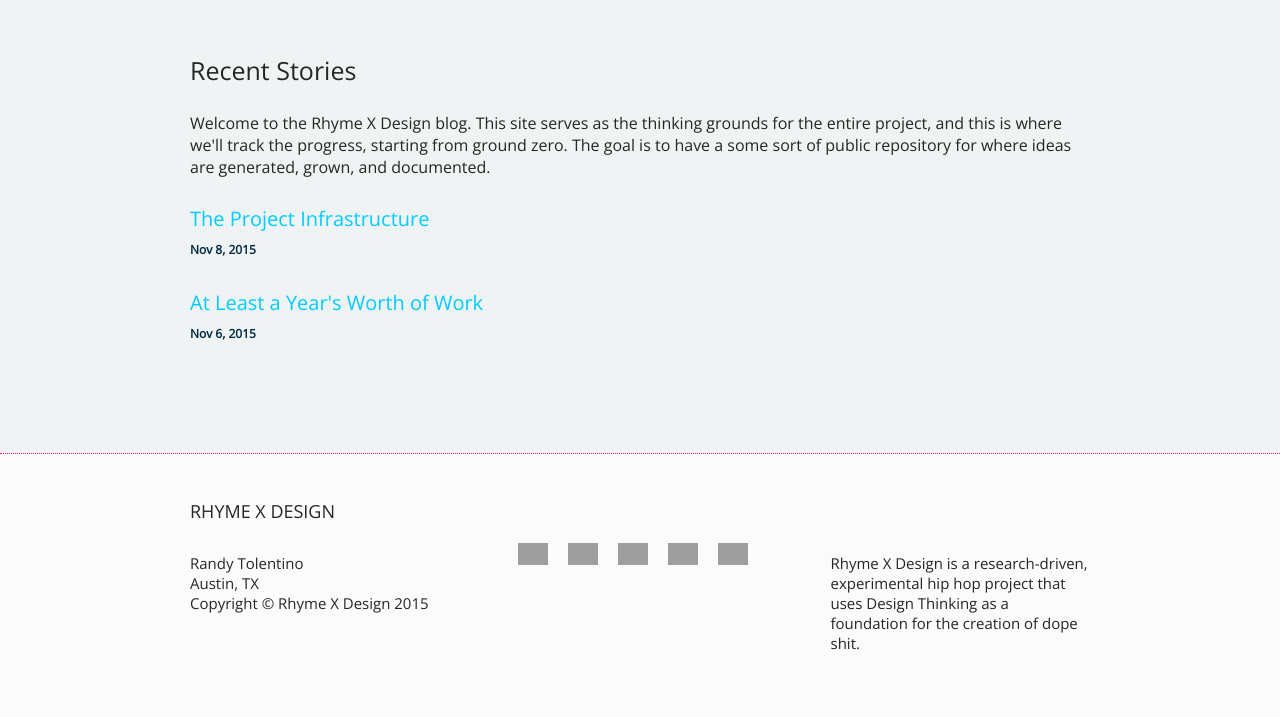
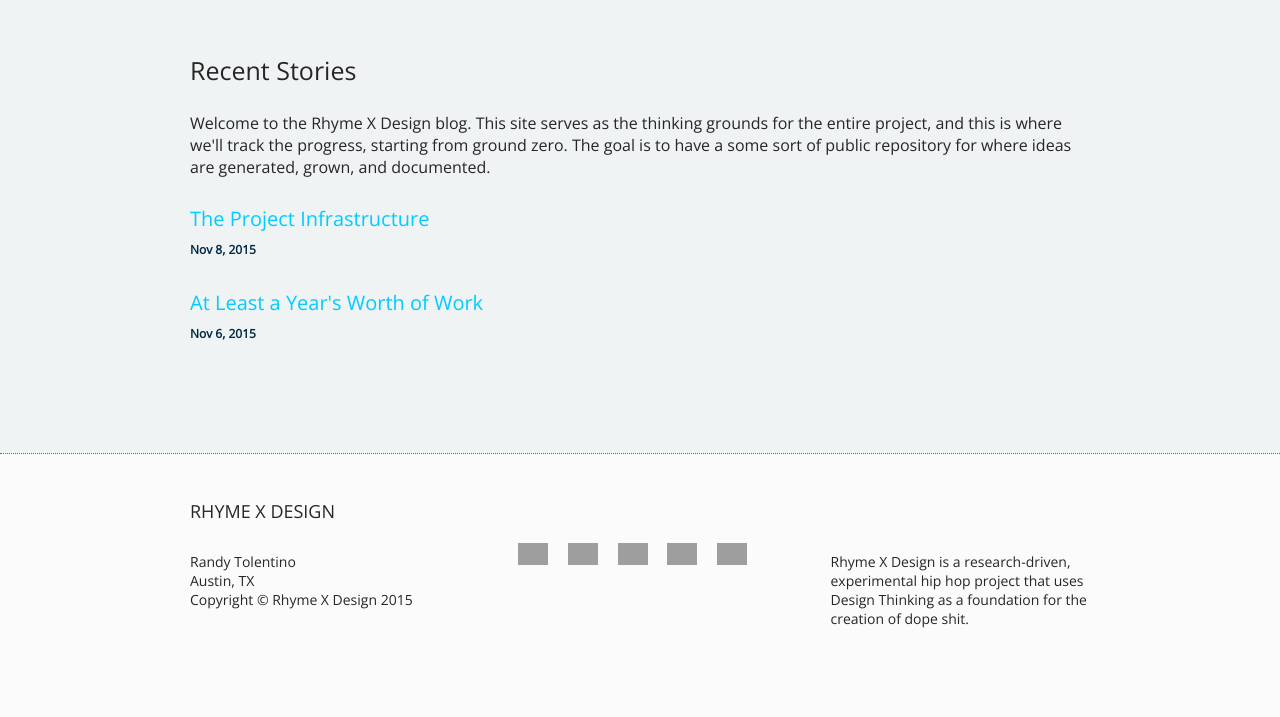
Before and after one commit to designrhyming/designrhyming, a Jekyll site: the page built from index.html, in a window 1280 px wide. Shown: the part 991-1708 px from the top of the page. Built offline with Jekyll 4.4.1, drawn with Linux system fonts in a browser that asks for light colours; after the commit the page ends 1682 px from its top, so only the background shows below that; grey boxes are pictures that could not be loaded.

Commit message:
footer shit

```diff
--- a/_sass/_layout.scss
+++ b/_sass/_layout.scss
@@ -173,6 +173,7 @@
     margin-left: 0;
     color: $black;
     padding-left: 0;
+    font-size: 14px;
 }
 
 .social-media-list {
@@ -203,11 +204,13 @@
 }
 
 .footer-col-1, .footer-col-2 {
+    font-size: 14px;
     width: -webkit-calc(35% - (#{$spacing-unit} / 2));
     width:         calc(35% - (#{$spacing-unit} / 2));
 }
 
 .footer-col-3 {
+    font-size: 14px;
     width: -webkit-calc(30% - (#{$spacing-unit} / 2));
     width:         calc(30% - (#{$spacing-unit} / 2));
 }
```
